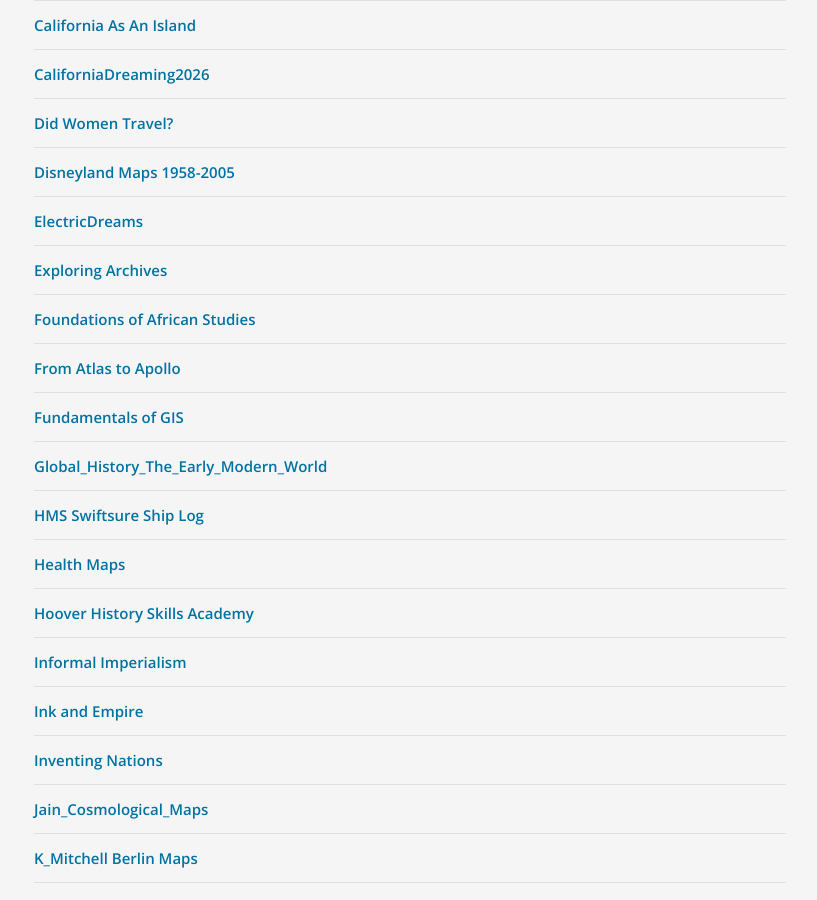
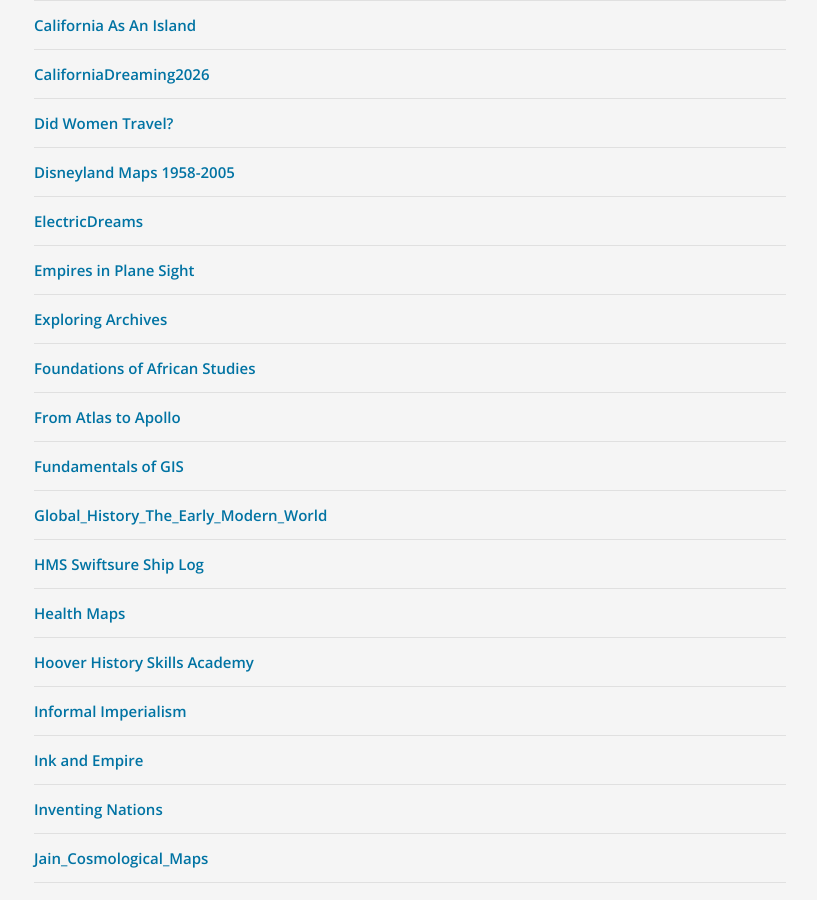
Before and after one commit to davidrumseymapcenter/iiif-galleries, a Jekyll site: the page built from index.md, in a window 1280 px wide and 900 px high, scrolled down 456 px. Shown: the whole window, without its empty margins (230-1047 px from the left). Built offline with Jekyll 4.4.1, drawn with Linux system fonts in a browser that asks for light colours; our own code applies the rules of GitHub Pages for plain Markdown files.

Commit message:
Auto-update gallery index

```diff
--- a/index.md
+++ b/index.md
@@ -20,6 +20,7 @@ layout: default
 <li><a href="https://davidrumseymapcenter.github.io/set-builder/presentation.html?file=https://raw.githubusercontent.com/davidrumseymapcenter/iiif-galleries/main/galleries/Did Women Travel-gallery.json" target="_blank">Did Women Travel?</a></li>
 <li><a href="https://davidrumseymapcenter.github.io/set-builder/presentation.html?file=https://raw.githubusercontent.com/davidrumseymapcenter/iiif-galleries/main/galleries/Disneyland Maps 1958-2005-gallery.json" target="_blank">Disneyland Maps 1958-2005</a></li>
 <li><a href="https://davidrumseymapcenter.github.io/set-builder/presentation.html?file=https://raw.githubusercontent.com/davidrumseymapcenter/iiif-galleries/main/galleries/ElectricDreams.json" target="_blank">ElectricDreams</a></li>
+<li><a href="https://davidrumseymapcenter.github.io/set-builder/presentation.html?file=https://raw.githubusercontent.com/davidrumseymapcenter/iiif-galleries/main/galleries/Empires in Plane Sight-gallery.json" target="_blank">Empires in Plane Sight</a></li>
 <li><a href="https://davidrumseymapcenter.github.io/set-builder/presentation.html?file=https://raw.githubusercontent.com/davidrumseymapcenter/iiif-galleries/main/galleries/Exploring Archives-gallery.json" target="_blank">Exploring Archives</a></li>
 <li><a href="https://davidrumseymapcenter.github.io/set-builder/presentation.html?file=https://raw.githubusercontent.com/davidrumseymapcenter/iiif-galleries/main/galleries/Foundations of African Studies-gallery.json" target="_blank">Foundations of African Studies</a></li>
 <li><a href="https://davidrumseymapcenter.github.io/set-builder/presentation.html?file=https://raw.githubusercontent.com/davidrumseymapcenter/iiif-galleries/main/galleries/From Atlas to Apollo-gallery.json" target="_blank">From Atlas to Apollo</a></li>
```
